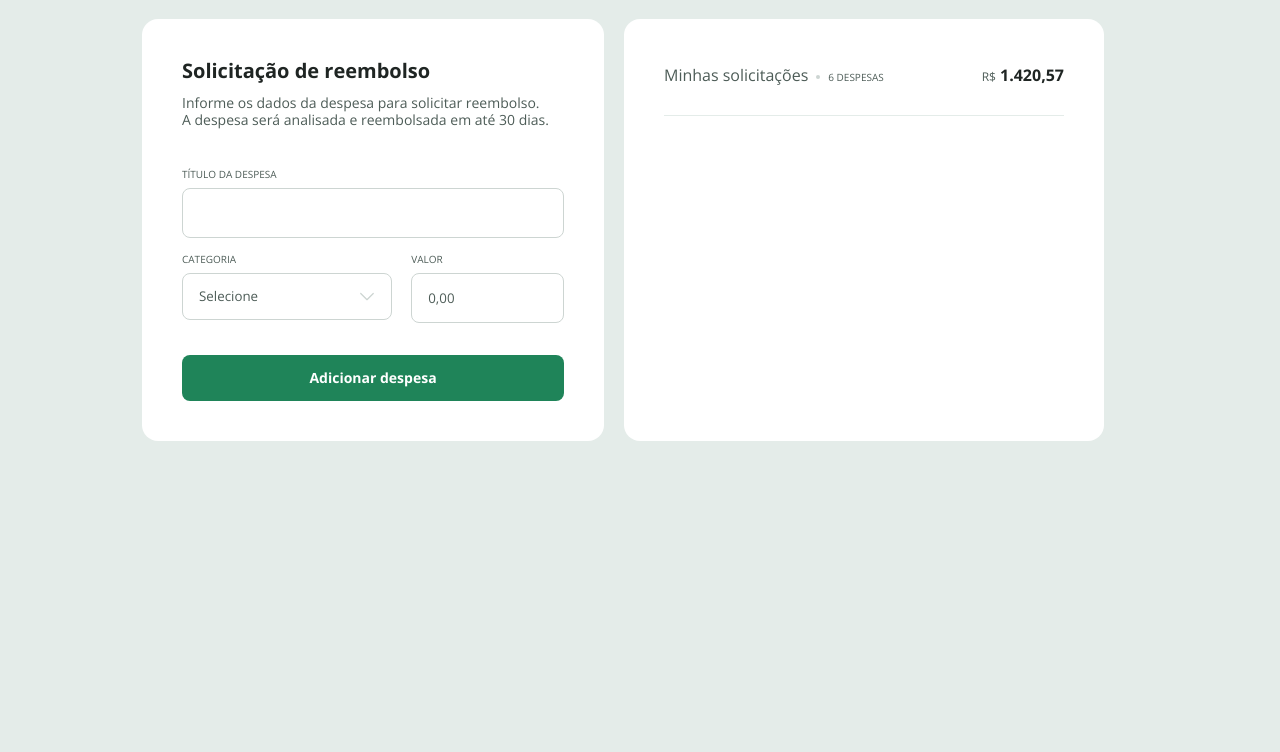
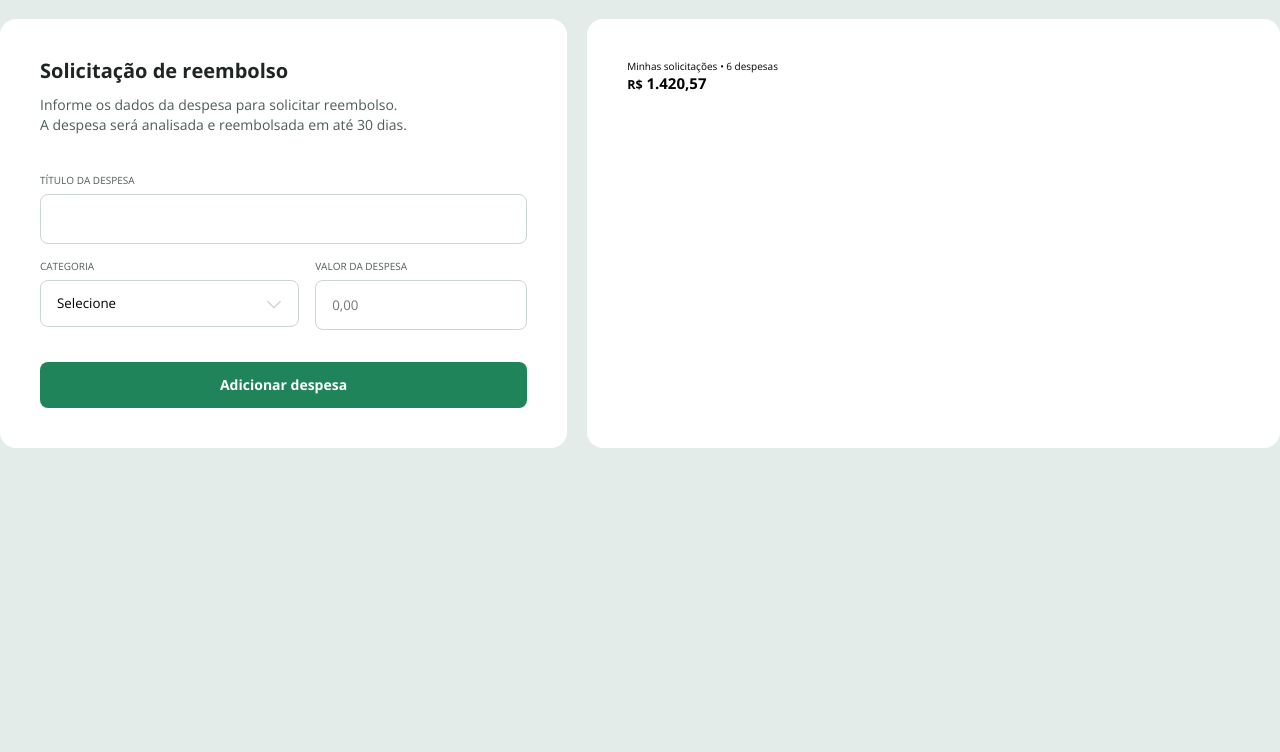
Before and after one commit to heitorlbelem/refund-js, a plain HTML site: page index.html in a window 1280 px wide. Shown: the part 96-848 px from the top of the page. Before the commit the page ends 800 px from the top, so only its background shows below. Drawn offline with nearby package versions, Linux system fonts and the light colour scheme.

Commit message:
Refactoring form container

```diff
--- a/index.html
+++ b/index.html
@@ -12,53 +12,62 @@
   <link href="https://fonts.googleapis.com/css2?family=Open+Sans:ital,wght@0,300..800;1,300..800&display=swap" rel="stylesheet">
 </head>
 <body>
-
   <main>
     <img src="assets/logo.svg" alt="">
 
-    <div class="main-container">
-      <div class="refund-request box">
+    <div>
+      <section>
         <h1>Solicitação de reembolso</h1>
         <p>
           Informe os dados da despesa para solicitar reembolso.<br>
           A despesa será analisada e reembolsada em até 30 dias.
         </p>
+        <form>
+          <fieldset>
+            <legend>Título da despesa</legend>
+            <input type="text" name="title" id="title"/>
+          </fieldset>
 
-        <form>
-          <div class="wrapper">
-            <label for="title">Título da despesa</label>
-            <input type="text" name="title" id="title"/>
+          <div class="inputs-row">
+            <fieldset>
+              <legend>Categoria</legend>
+              <select name="category" id="category">
+                <option value="" disabled selected hidden>Selecione</option>
+                <option value="food">Alimentação</option>
+                <option value="accommodation">Hospedagem</option>
+                <option value="services">Serviços</option>
+                <option value="transport">Transporte</option>
+                <option value="others">Outros</option>
+              </select>
+            </fieldset>
+
+            <fieldset>
+              <legend>Valor da despesa</legend>
+              <input
+                type="text"
+                name="amount"
+                id="amount"
+                placeholder="0,00"
+                required
+              />
+            </fieldset>
           </div>
 
-          <div class="wrapper">
-            <label for="category">Categoria</label>
-            <select name="category" id="category">
-              <option value="">Selecione</option>
-            </select>
-          </div>
+          <button type="submit">Adicionar despesa</button>
+        </form>
+      </section>
 
-          <div class="wrapper">
-            <label for="amount">Valor</label>
-            <input type="text" id="amount" name="amount" placeholder="0,00"/>
-          </div>
+      <aside>
+        <header>
+          <p>
+            Minhas solicitações
+            <i>&bullet;</i>
+            <span>6 despesas</span>
+          </p>
 
-          <button>Adicionar despesa</button>
-        </form>
-      </div>
-
-      <div class="my-requests box">
-        <header>
-          <div>
-            <h2>Minhas solicitações</h2>
-            <span>6 despesas</span>
-          </div>
-
-          <div id="total">
-            <span>R$</span>
-            <strong>1.420,57</strong>
-          </div>
+          <h2> <small>R$</small> 1.420,57 </h2>
         </header>
-      </div>
+      </aside>
     </div>
   </main>
 </body>
--- a/style.css
+++ b/style.css
@@ -24,109 +24,119 @@
 body {
   width: 100%;
   height: 100vh;
-  padding: 4.8rem 14.2rem;
 
   background-color: var(--gray-400);
 }
 
-img[src*='logo'] {
+main {
+  max-width: 138rem;
+  margin: 4.8rem auto;
+
+  & > img {
     margin-bottom: 3.2rem;
   }
 
-main {
-  margin: 0 auto;
-
-  max-width: 100.8rem;
+  & > div {
+    width: 100%;
+    display: flex;
+    gap: 2rem;
+  }
 }
 
-.main-container {
-  display: flex;
-  flex-wrap: wrap;
-  gap: 2rem;
+section, aside {
+  background-color: var(--white);
+  border-radius: 1.6rem;
+  padding: 4rem;
 }
 
-.refund-request {
-  max-width: 46.2rem;
+section {
+  width: 45%;
 
   & > h1 {
+    font-size: 2rem;
+    font-weight: bold;
+    line-height: 1.2;
+    color: var(--gray-100);
+
     margin-bottom: 1.2rem;
-
-    font-size: 2rem;
-    line-height: 1.2;
-    font-weight: bold;
-    color: var(--gray-100);
   }
 
   & > p {
+    font-size: 1.4rem;
+    font-weight: regular;
+    line-height: 1.4;
+    color: var(--gray-200);
+
     margin-bottom: 4rem;
-
-    font-size: 1.4rem;
-    line-height: 1.2;
-    color: var(--gray-200);
+  }
 }
 
-  & form {
-    display: flex;
-    flex-wrap: wrap;
-    justify-content: space-between;
+fieldset {
+  border: 0;
 
-    & .wrapper {
-      display: flex;
-      flex-direction: column;
-      width: 100%;
-    }
-
-    & label {
-      margin-bottom: .8rem;
-
+  & legend {
     font-size: 1rem;
-      line-height: 1.1;
+    font-weight: 400;
+    line-height: 1.2;
     text-transform: uppercase;
     color: var(--gray-200);
+
+    margin-bottom: .8rem;
   }
 
   & input, & select {
+    width: 100%;
     padding: 1.5rem 1.6rem;
+    outline: 0;
     border: 1px solid var(--gray-300);
     border-radius: .8rem;
-      outline: none;
+  }
+}
 
-      color: var(--gray-200);
+.inputs-row {
+  margin-top: 1.6rem;
+  margin-bottom: 3.2rem;
 
-      &::placeholder {
-        color: var(--gray-200);
+  display: flex;
+  gap: 1.6rem;
+
+  & fieldset:nth-child(1) {
+    width: 55%;
   }
+
+  & fieldset:nth-child(2) {
+    width: 45%;
   }
 
   & select {
     appearance: none;
+    -moz-appearance: none;
     -webkit-appearance: none;
-      -moz-appearance: none;
 
-      background: url('assets/icons/arrow_down.svg');
-      background-repeat: no-repeat;
+    cursor: pointer;
+    background: url('./assets/icons/arrow_down.svg') no-repeat;
     background-position: calc(100% - 1.4rem) 50%;
-      cursor: pointer;
+  }
 }
 
-    button {
+button[type='submit'] {
   width: 100%;
-      margin-top: 3.2rem;
-      padding: 1.5rem 2rem;
-      outline: 0;
+  outline: none;
   border: none;
   border-radius: .8rem;
+  padding: 1.5rem 2rem;
 
   display: flex;
+  justify-content: center;
   align-items: center;
-      justify-content: center;
 
   background-color: var(--green-100);
   color: var(--white);
   font-size: 1.4rem;
-      line-height: 1.2;
-      font-weight: bold;
+  font-weight: 700;
+  line-height: 1.1;
   cursor: pointer;
+
   transition: background-color 200ms;
 
   &:hover {
@@ -134,90 +144,6 @@ main {
   }
 }
 
-    & .wrapper:nth-child(1) {
-      margin-bottom: 1.6rem;
-    }
-
-    & .wrapper:nth-child(2) {
+aside {
   width: 55%;
 }
-
-    & .wrapper:nth-child(3) {
-      width: 40%;
-    }
-  }
-}
-
-.my-requests {
-  width: 48rem;
-
-  & header {
-    display: flex;
-    justify-content: space-between;
-    align-items: center;
-
-    & div {
-      display: flex;
-      align-items: baseline;
-      gap: 2rem;
-
-      & h2 {
-        position: relative;
-
-        color: var(--gray-200);
-        font-size: 1.6rem;
-        line-height: 2;
-        font-weight: normal;
-      }
-
-      & h2::after {
-        content: '';
-        background-color: var(--gray-300);
-        width: .4rem;
-        height: .4rem;
-        border-radius: 50%;
-        display: inline-block;
-
-        position: absolute;
-        left: calc(100% + .8rem);
-        top: 50%;
-      }
-
-      & span {
-        color: var(--gray-200);
-        font-size: 1rem;
-        line-height: 1.1;
-        text-transform: uppercase;
-      }
-    }
-
-    & #total {
-      display: flex;
-      justify-content: flex-start;
-      align-items: baseline;
-      gap: .4rem;
-
-      & span {
-        font-size: 1.2rem;
-        line-height: 1.4;
-        color: var(--gray-200);
-      }
-
-      & strong {
-        font-size: 1.6rem;
-        line-height: 1.5;
-        color: var(--gray-100);
-      }
-    }
-
-    padding-bottom: 2.4rem;
-    border-bottom: 1px solid var(--gray-400);
-  }
-}
-
-.box {
-  padding: 4rem;
-  border-radius: 1.6rem;
-
-  background-color: var(--white);
-}
```
Lines whose indentation alone changed are shown as unchanged.
